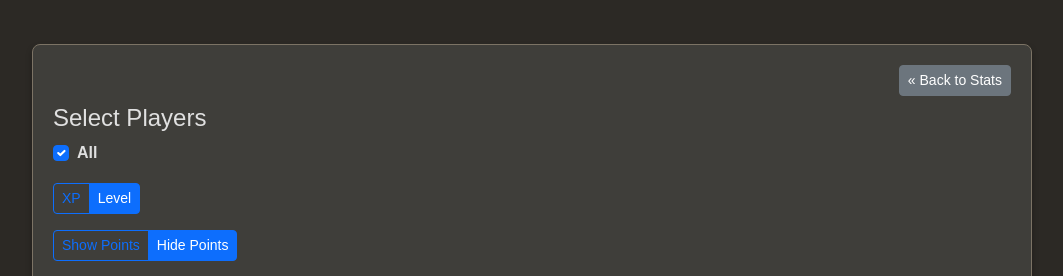
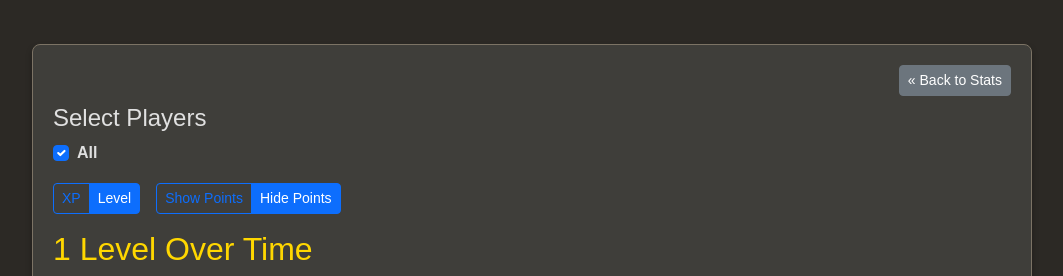
Before and after one commit to ledavies99/gim-stats, a Django app: page /history/1/ in a window 1280 px wide. Shown: the part 56-332 px from the top of the page, without its empty margins (108-1171 px from the left). Run offline with Django 5.2, Linux system fonts and the light colour scheme.

Commit message:
Make xp/level and show/hide points on single line

```diff
--- a/stats_app/templates/stats_app/skill_history.html
+++ b/stats_app/templates/stats_app/skill_history.html
@@ -26,19 +26,20 @@
                 {% endfor %}
             </div>
 
-            <!-- XP/Level toggle buttons -->
-            <div id="y-mode-selection" class="mb-3">
+            <div class="d-flex mb-3 align-items-center" style="gap: 1rem;">
+                <!-- XP/Level toggle buttons-->
+                <div id="y-mode-selection">
                     <div class="btn-group" role="group" aria-label="Y-Axis Mode">
                         <button type="button" class="btn btn-sm btn-outline-primary y-mode-btn" data-mode="xp">XP</button>
                         <button type="button" class="btn btn-sm btn-outline-primary y-mode-btn active" data-mode="level">Level</button>
                     </div>
                 </div>
-
-            <!-- Show/Hide Points toggle buttons -->
-            <div id="point-style-selection" class="mb-3">
+                <!-- Show/Hide Points toggle buttons-->
+                <div id="point-style-selection">
                     <div class="btn-group" role="group" aria-label="Point Style">
                         <button type="button" class="btn btn-sm btn-outline-primary point-style-btn" data-mode="show">Show Points</button>
                         <button type="button" class="btn btn-sm btn-outline-primary point-style-btn active" data-mode="hide">Hide Points</button>
+                    </div>
                 </div>
             </div>
 
```
Lines whose indentation alone changed are shown as unchanged.
